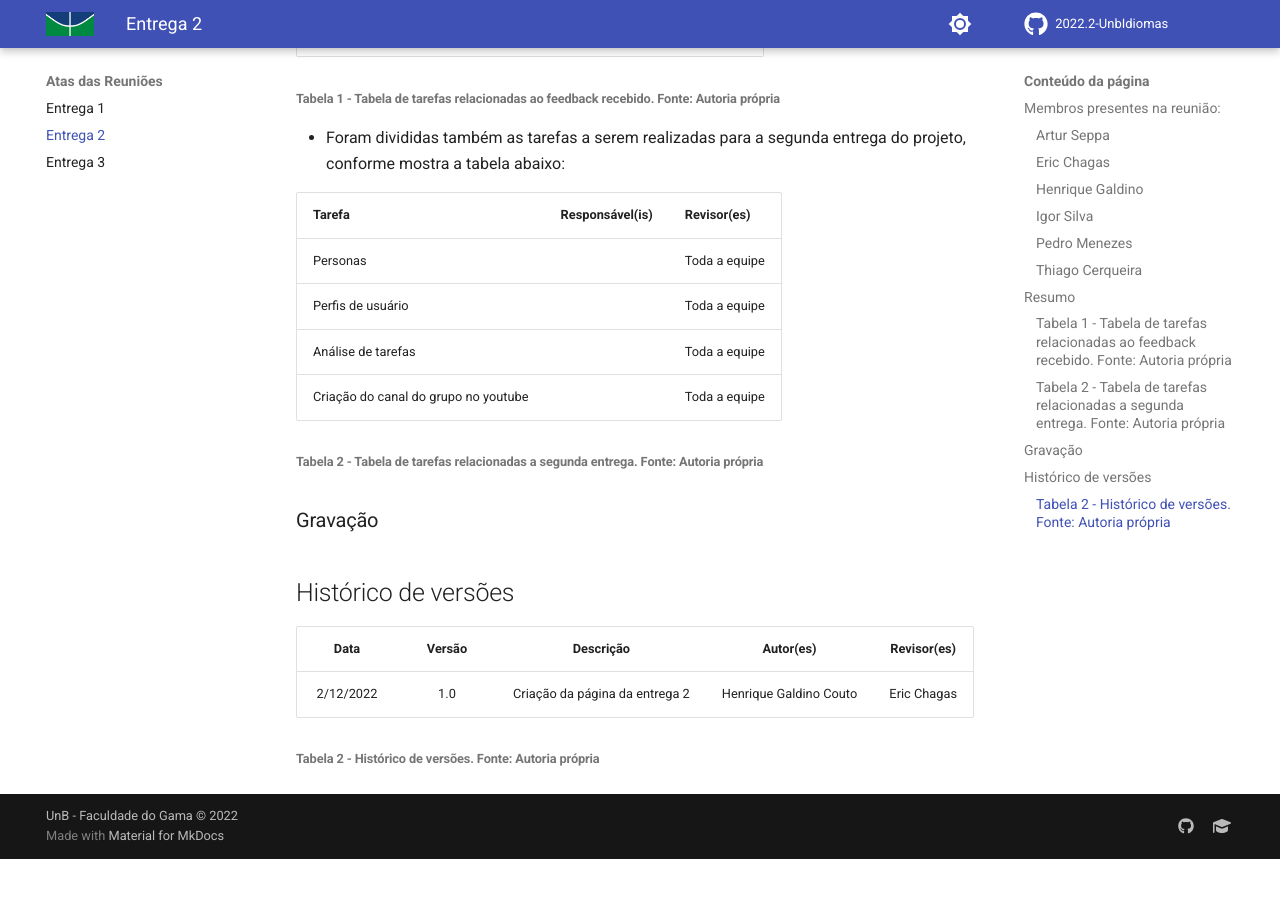
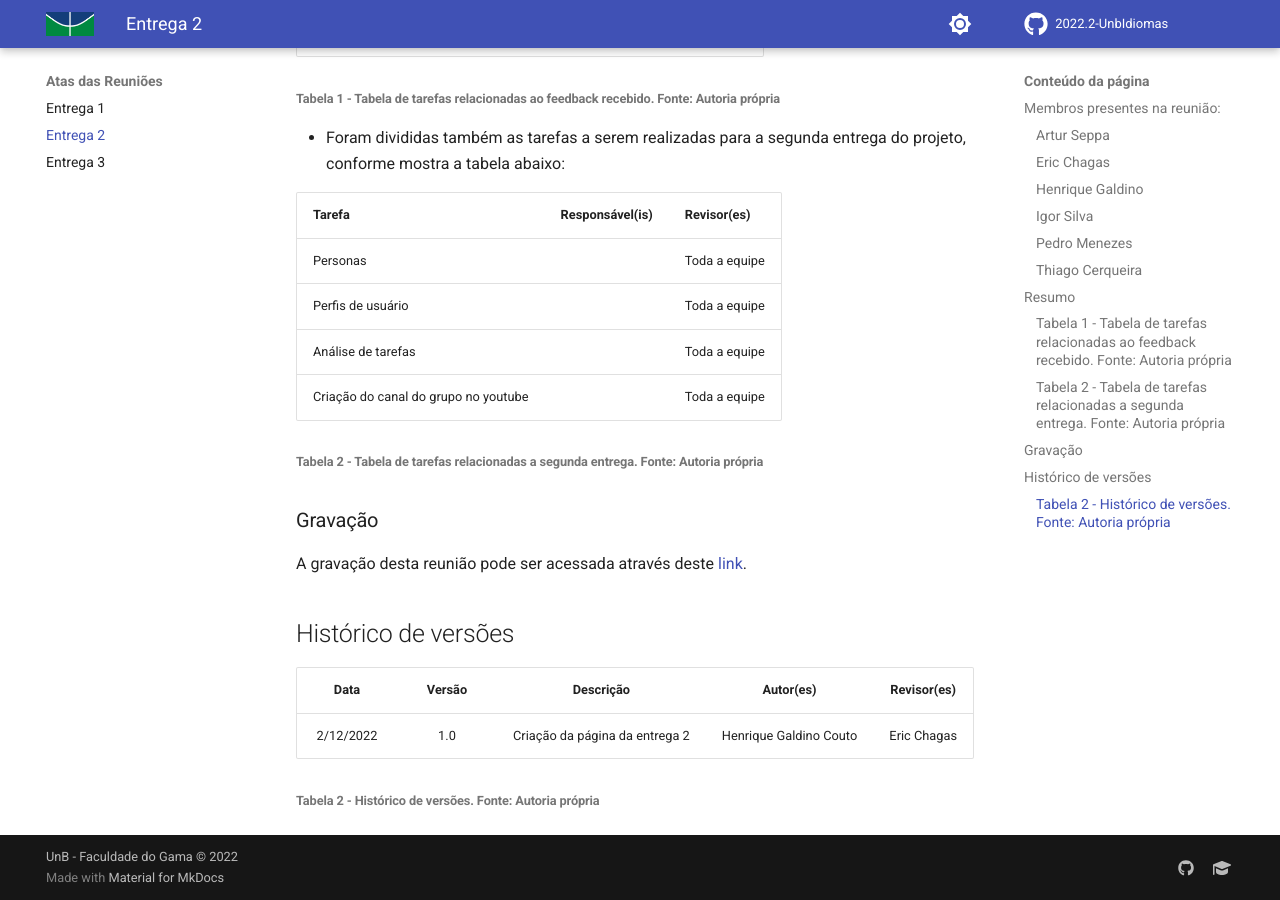
Before and after one commit to edudsan/2022.2-UnbIdiomas, an MkDocs documentation site: the page built from docs/Atas das Reuniões/entrega2.md, in a window 1280 px wide and 900 px high, scrolled down 1189 px. Built offline with MkDocs 1.6.1 and Material for MkDocs 9.7.7, drawn with Linux system fonts in a browser that asks for light colours; comment, search, counter and statistics services are not loaded; before the commit the page ends 2048 px from its top, so only the background shows below that.

Commit message:
adicionando vídeos das reuniões da entrega 2 e 3

```diff
--- a/docs/Atas das Reuniões/entrega2.md
+++ b/docs/Atas das Reuniões/entrega2.md
@@ -42,6 +42,7 @@ Reunião realizada no dia 01/12/2022, teve início às 19h e foi finalizada às
 
 ### Gravação
 
+A gravação desta reunião pode ser acessada através deste [link](https://www.youtube.com/watch?v=ezz-S7obTxI).
 
 ## Histórico de versões
 |    Data    | Versão |                                       Descrição                                       |        Autor(es)        |         Revisor(es)         |
```
Also changed, not shown: docs/Atas das Reuniões/entrega3.md (+2 -0 lines).
